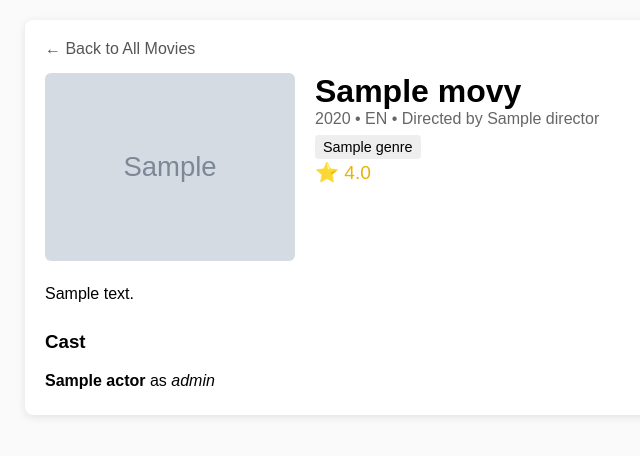
After one commit to kirankriteen/Movie_Database, a Flask app: page /movie/1 in a window 1280 px wide. The commit adds this page. Shown: the top 456 px of the page, without its empty margins (145-785 px from the left). Run offline with Flask 3, Linux system fonts and the light colour scheme; tables that the repository leaves empty or names only in its code hold one stand-in row (values such as "Sample post"); grey boxes marked "Sample" are stand-in pictures; parts of the project's set-up code (start-up, migrations or seed data) failed here and were passed over.

```diff
--- a/app.py
+++ b/app.py
@@ -1,22 +1,20 @@
 from flask import Flask, render_template
 import mysql.connector
-import requests
 
 # --- Load Secrets ---
 secrets = {}
 with open("dont.txt", "r") as file:
     for line in file:
-        line = line.strip()  # remove newline
+        line = line.strip()
         if line and "=" in line:
             key, value = line.split("=", 1)
             secrets[key] = value
 
-# Access your secrets
-API_KEY = secrets.get("API_KEY")
 MYSQL_PASSWORD = secrets.get("PASSWORD")
 
 app = Flask(__name__)
 
+# --- Database Config ---
 db_config = {
     'host': 'localhost',
     'user': 'root',
@@ -24,55 +22,97 @@ db_config = {
     'database': 'movie_db'
 }
 
+
+# --- Helper: Get Database Connection ---
+def get_db_connection():
+    return mysql.connector.connect(**db_config)
+
+
+# --- Home Page: Show All Movies ---
 @app.route('/')
 def index():
     try:
-        conn = mysql.connector.connect(**db_config)
-        cursor = conn.cursor()
-        cursor.execute("SELECT * FROM movies")
+        conn = get_db_connection()
+        cursor = conn.cursor(dictionary=True)
+
+        # Join movies, directors, genres, and actors
+        cursor.execute("""
+            SELECT
+                m.movie_id,
+                m.title,
+                m.year,
+                m.rating,
+                m.description,
+                m.poster_url,
+                m.language,
+                d.name AS director_name,
+                GROUP_CONCAT(DISTINCT g.name SEPARATOR ', ') AS genres,
+                GROUP_CONCAT(DISTINCT a.name SEPARATOR ', ') AS actors
+            FROM movies m
+            LEFT JOIN directors d ON m.director_id = d.director_id
+            LEFT JOIN movie_genres mg ON m.movie_id = mg.movie_id
+            LEFT JOIN genres g ON mg.genre_id = g.genre_id
+            LEFT JOIN movie_actors ma ON m.movie_id = ma.movie_id
+            LEFT JOIN actors a ON ma.actor_id = a.actor_id
+            GROUP BY m.movie_id
+            ORDER BY m.rating DESC
+            LIMIT 50;
+        """)
+
         movies = cursor.fetchall()
         cursor.close()
         conn.close()
+
         return render_template('index.html', movies=movies)
+
     except Exception as e:
         return f"Database error: {e}"
 
 
-@app.route('/import-tmdb')
-def import_tmdb():
+@app.route('/movie/<int:movie_id>')
+def movie_details(movie_id):
     try:
         conn = mysql.connector.connect(**db_config)
-        cursor = conn.cursor()
+        cursor = conn.cursor(dictionary=True)
 
-        all_movies = []
+        # Fetch main movie info
+        cursor.execute("""
+            SELECT m.*, d.name AS director_name
+            FROM movies m
+            LEFT JOIN directors d ON m.director_id = d.director_id
+            WHERE m.movie_id = %s
+        """, (movie_id,))
+        movie = cursor.fetchone()
 
-        # Fetch 5 pages of top-rated movies (100 total)
-        for page in range(1, 6):
-            url = f"https://api.themoviedb.org/3/movie/top_rated?api_key={API_KEY}&language=en-US&page={page}"
-            response = requests.get(url)
-            data = response.json().get('results', [])
-            all_movies.extend(data)
+        if not movie:
+            return "❌ Movie not found", 404
 
-        for m in all_movies:
-            title = m.get('title', 'Unknown')
-            release_date = m.get('release_date', None)
-            year = int(release_date.split('-')[0]) if release_date else None
-            rating = m.get('vote_average', 0.0)
-            description = m.get('overview', '')
-            genre = 'Unknown'  # we'll improve this later
+        # Fetch genres
+        cursor.execute("""
+            SELECT g.name
+            FROM movie_genres mg
+            JOIN genres g ON mg.genre_id = g.genre_id
+            WHERE mg.movie_id = %s
+        """, (movie_id,))
+        genres = [row['name'] for row in cursor.fetchall()]
 
-            cursor.execute("""
-                INSERT INTO movies (title, year, genre, rating, description)
-                VALUES (%s, %s, %s, %s, %s)
-            """, (title, year, genre, rating, description))
+        # Fetch actors
+        cursor.execute("""
+            SELECT a.name, ma.role
+            FROM movie_actors ma
+            JOIN actors a ON ma.actor_id = a.actor_id
+            WHERE ma.movie_id = %s
+        """, (movie_id,))
+        actors = cursor.fetchall()
 
-        conn.commit()
         cursor.close()
         conn.close()
 
-        return f"✅ Imported {len(all_movies)} movies successfully!"
+        return render_template('movie.html', movie=movie, genres=genres, actors=actors)
     except Exception as e:
-        return f"❌ Error importing movies: {e}"
+        return f"Database error: {e}"
+
+
 
 if __name__ == '__main__':
     app.run(debug=True)
--- /dev/null
+++ b/templates/movie.html
@@ -0,0 +1,113 @@
+<!DOCTYPE html>
+<html lang="en">
+<head>
+    <meta charset="UTF-8">
+    <title>{{ movie.title }} - Details</title>
+    <style>
+        body {
+            font-family: Arial, sans-serif;
+            background: #fafafa;
+            margin: 0;
+            padding: 20px;
+        }
+        .container {
+            max-width: 900px;
+            margin: auto;
+            background: #fff;
+            padding: 20px;
+            border-radius: 8px;
+            box-shadow: 0 2px 8px rgba(0,0,0,0.1);
+        }
+        .header {
+            display: flex;
+            gap: 20px;
+        }
+        img.poster {
+            width: 250px;
+            border-radius: 6px;
+        }
+        .details h1 {
+            margin: 0;
+        }
+        .meta {
+            color: #666;
+            margin-bottom: 10px;
+        }
+        .genres span {
+            background: #eee;
+            border-radius: 4px;
+            padding: 4px 8px;
+            margin-right: 5px;
+            font-size: 0.9em;
+        }
+        .rating {
+            font-size: 1.2em;
+            color: #eab308;
+            margin-top: 5px;
+        }
+        .description {
+            margin-top: 20px;
+            line-height: 1.6;
+        }
+        .section {
+            margin-top: 25px;
+        }
+        .actor {
+            margin-bottom: 5px;
+        }
+        a {
+            color: #007bff;
+            text-decoration: none;
+        }
+        a:hover {
+            text-decoration: underline;
+        }
+        .back {
+            display: inline-block;
+            margin-bottom: 15px;
+            color: #555;
+        }
+    </style>
+</head>
+<body>
+    <div class="container">
+        <a href="/" class="back">← Back to All Movies</a>
+
+        <div class="header">
+            {% if movie.poster_url %}
+                <img src="{{ movie.poster_url }}" alt="{{ movie.title }}" class="poster">
+            {% endif %}
+            <div class="details">
+                <h1>{{ movie.title }}</h1>
+                <div class="meta">
+                    {{ movie.year }} • {{ movie.language|upper }} • Directed by {{ movie.director_name or 'Unknown' }}
+                </div>
+                <div class="genres">
+                    {% for g in genres %}
+                        <span>{{ g }}</span>
+                    {% endfor %}
+                </div>
+                <div class="rating">⭐ {{ "%.1f"|format(movie.rating) }}</div>
+            </div>
+        </div>
+
+        <div class="description">
+            <p>{{ movie.description }}</p>
+        </div>
+
+        <div class="section">
+            <h3>Cast</h3>
+            {% if actors %}
+                {% for a in actors %}
+                    <div class="actor">
+                        <strong>{{ a.name }}</strong>
+                        {% if a.role %} as <em>{{ a.role }}</em>{% endif %}
+                    </div>
+                {% endfor %}
+            {% else %}
+                <p>No actor information available.</p>
+            {% endif %}
+        </div>
+    </div>
+</body>
+</html>
```
Also changed, not shown: import_tmdb.py (added, +151 -0 lines), templates/index.html (+43 -20 lines).
